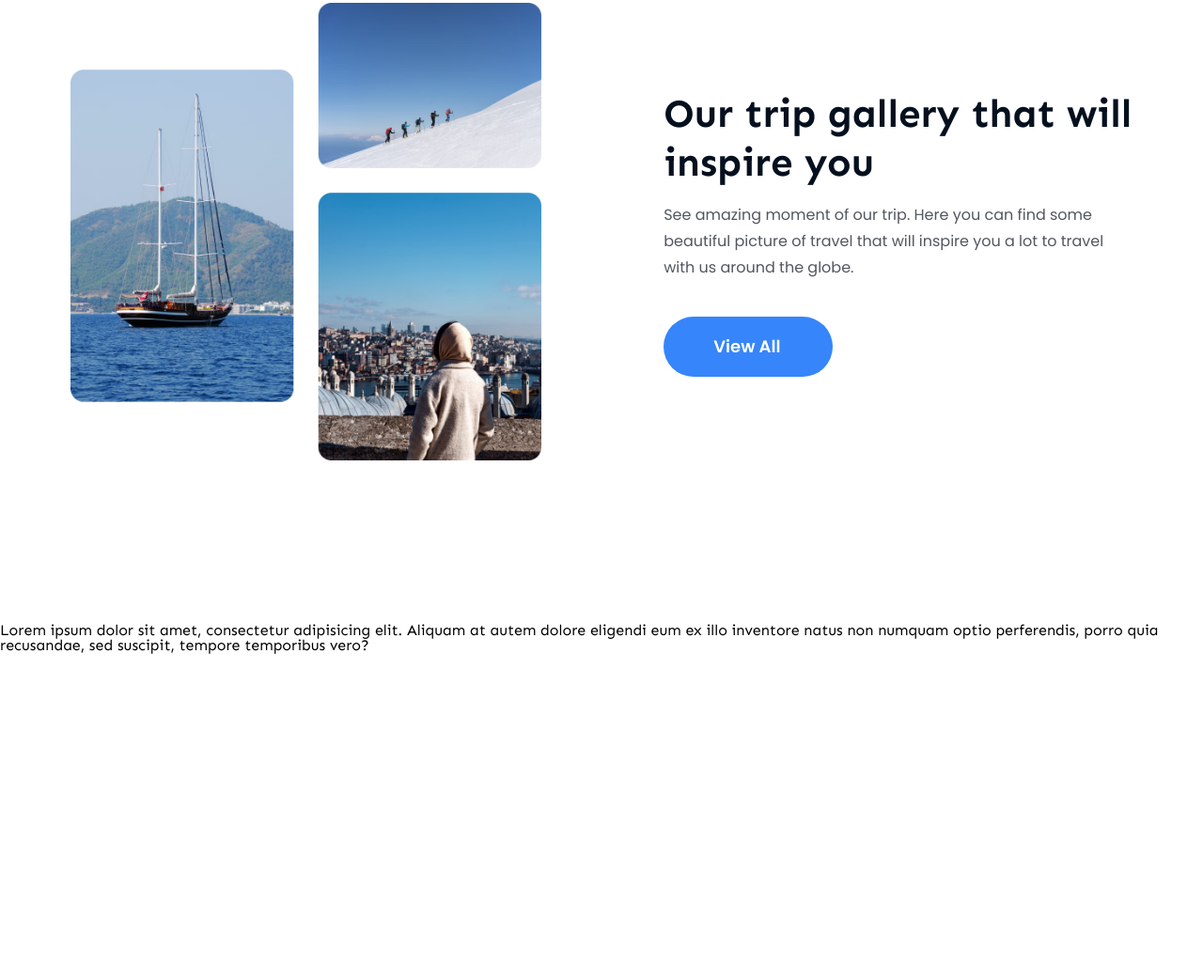
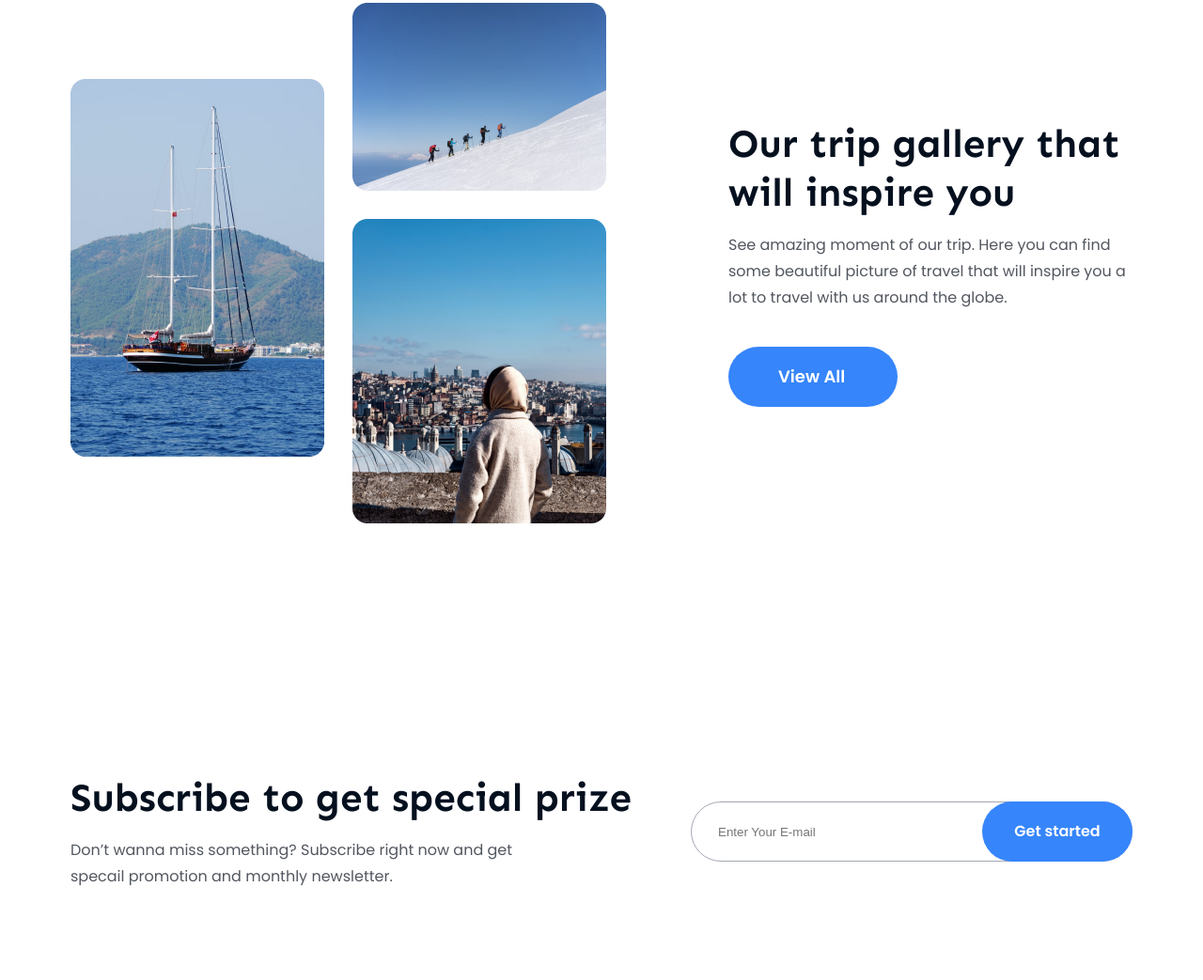
Before and after one commit to sonicname/travel-agency-landing-page, a plain HTML site: page index.html in a window 1280 px wide. Shown: the part 2878-3921 px from the top of the page at 94% size. Before the commit the page ends 3574 px from the top, so only its background shows below. Drawn offline with Linux system fonts and the light colour scheme.

Commit message:
update subscribe

```diff
--- a/index.html
+++ b/index.html
@@ -327,11 +327,25 @@
         </div>
       </section>
 
-      <section>
-        Lorem ipsum dolor sit amet, consectetur adipisicing elit. Aliquam at
-        autem dolore eligendi eum ex illo inventore natus non numquam optio
-        perferendis, porro quia recusandae, sed suscipit, tempore temporibus
-        vero?
+      <section class="subscribe">
+        <div class="subscribe__container container">
+          <div class="subscribe__content">
+            <h2 class="subscribe__title">Subscribe to get special prize</h2>
+            <p class="subscribe__subtitle">
+              Don’t wanna miss something? Subscribe right now and get specail
+              promotion and monthly newsletter.
+            </p>
+          </div>
+
+          <div class="subscribe__email">
+            <input
+              class="subscribe__input"
+              type="text"
+              placeholder="Enter Your E-mail"
+            />
+            <button class="subscribe__btn">Get started</button>
+          </div>
+        </div>
       </section>
     </main>
 
--- a/style/style.scss
+++ b/style/style.scss
@@ -541,6 +541,7 @@
   }
 
   &__title {
+    max-width: 47rem;
     font-weight: 700;
     font-size: 4.2rem;
     line-height: 5.2rem;
@@ -549,6 +550,7 @@
   }
 
   &__subtitle {
+    max-width: 47rem;
     margin-top: 1.6rem;
     font-family: "Poppins", sans-serif;
     font-weight: 400;
@@ -572,3 +574,71 @@
     border-radius: 3.2rem;
   }
 }
+
+.subscribe {
+  width: 100%;
+  padding: 9.6rem 0;
+
+  &__container {
+    display: flex;
+    align-items: center;
+    justify-content: space-between;
+  }
+
+  &__content {
+    display: flex;
+    flex-direction: column;
+    gap: 1.6rem 0;
+  }
+
+  &__title {
+    font-weight: 700;
+    font-size: 4.2rem;
+    line-height: 5.2rem;
+    letter-spacing: -2%;
+    color: #05101f;
+  }
+
+  &__subtitle {
+    max-width: 50.7rem;
+    font-family: "Poppins", sans-serif;
+    font-weight: 400;
+    font-size: 1.6rem;
+    line-height: 2.8rem;
+    color: #52575f;
+  }
+
+  &__email {
+    width: 47rem;
+    height: 6.4rem;
+    position: relative;
+    border-radius: 3.3rem;
+  }
+
+  &__input {
+    width: 100%;
+    height: 100%;
+    background-color: white;
+    padding: 1.8rem 18rem 1.8rem 2.8rem;
+    outline: none;
+    border: 1px solid #a3a8b1;
+    border-radius: 3.3rem;
+  }
+
+  &__btn {
+    position: absolute;
+    width: 16rem;
+    height: 6.4rem;
+    top: 0;
+    bottom: 0;
+    right: 0;
+    border-radius: 3.2rem;
+    background-color: #3685fb;
+    color: white;
+    font-family: "Poppins", sans-serif;
+    font-weight: 600;
+    font-size: 1.6rem;
+    line-height: 2.8rem;
+    border: none;
+  }
+}
```
Also changed, not shown: style/style.css, 1 other file.
